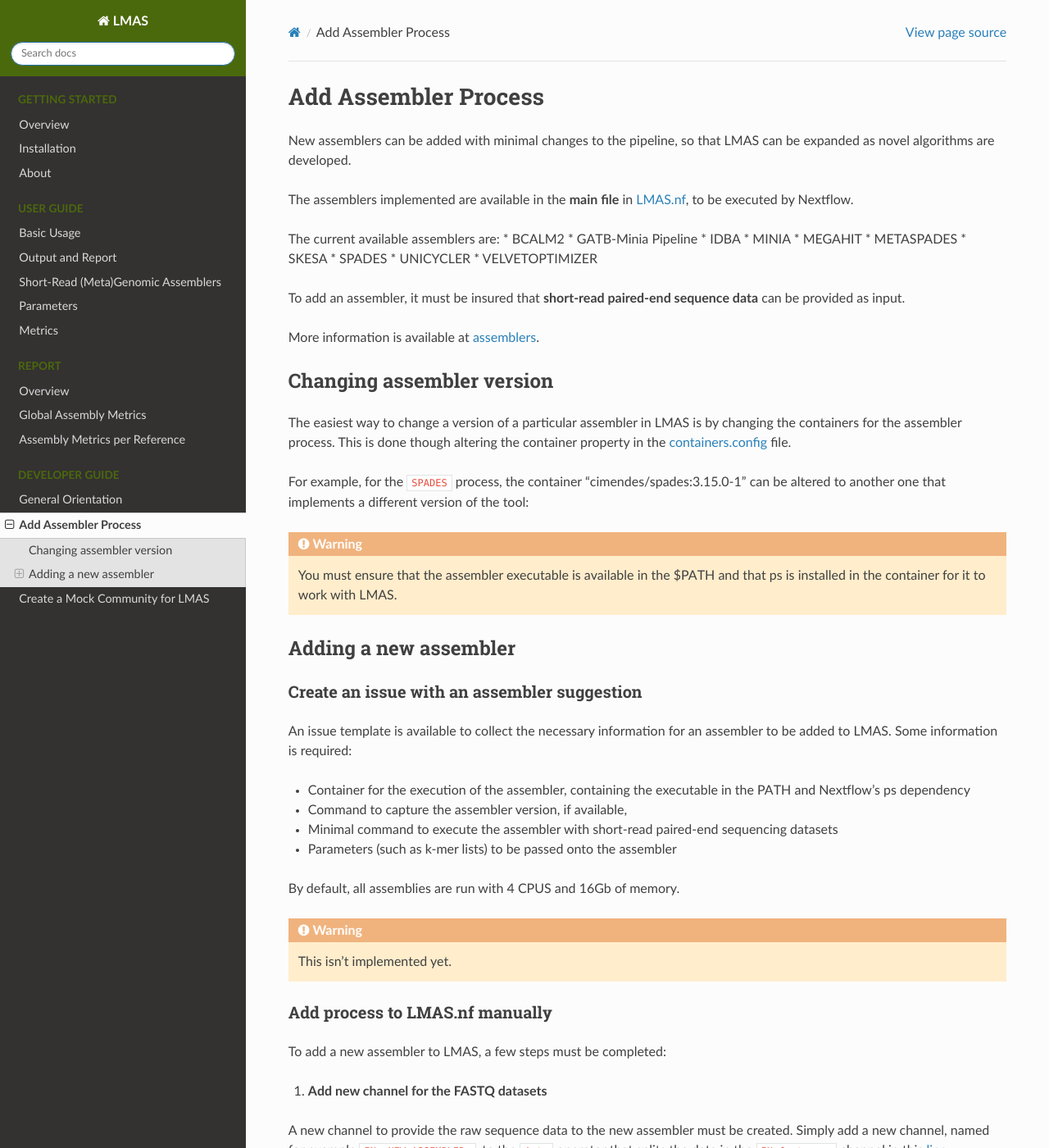
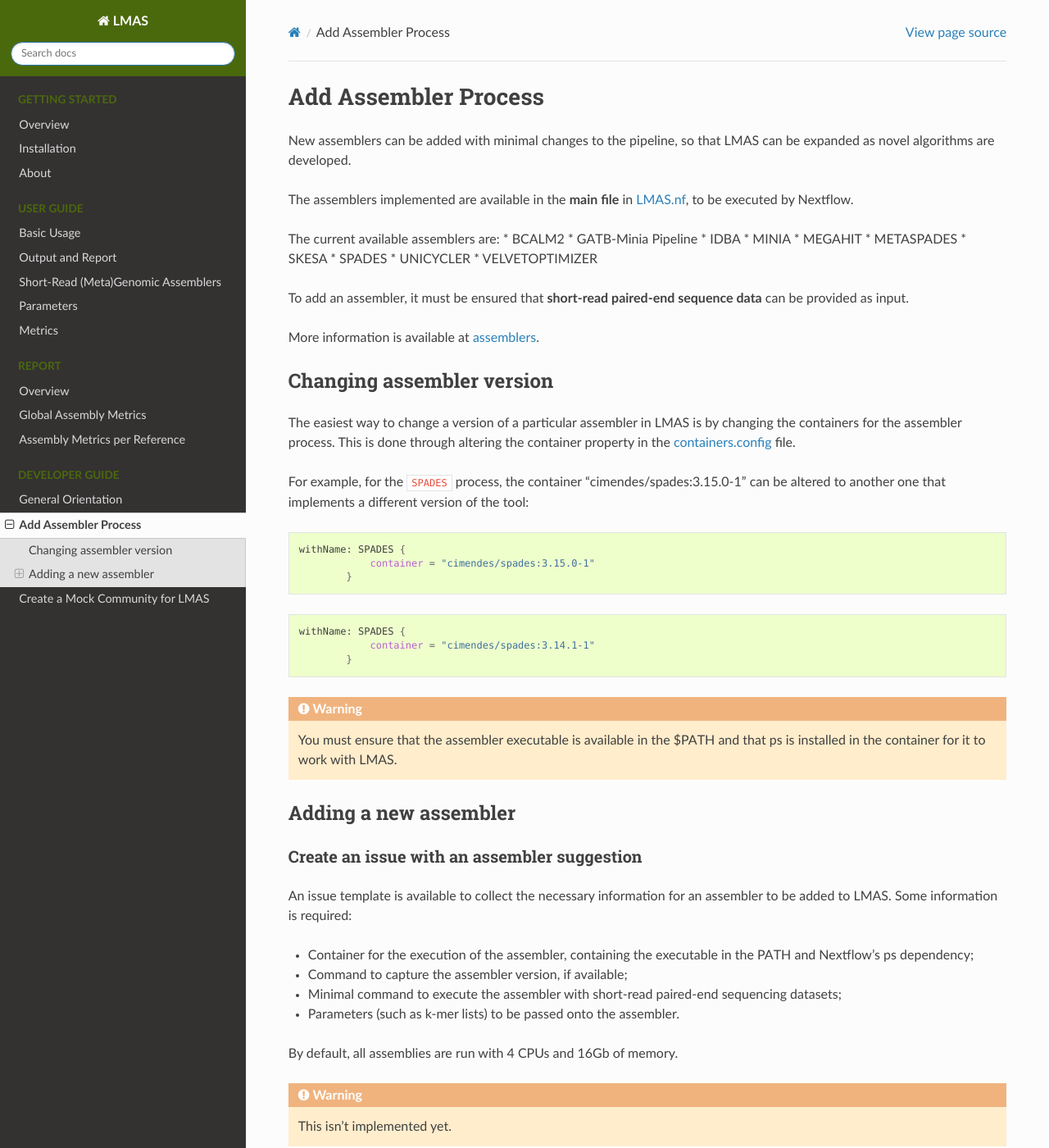
Before and after one commit to B-UMMI/LMAS, a Sphinx documentation site: the page built from docs/dev/add_process.rst, in a window 1280 px wide and 1400 px high. Shown: the whole window at 82% size. Built offline with Sphinx 7.4.7 and the Read the Docs theme 2.0.0, drawn with Linux system fonts in a browser that asks for light colours; some of the changed text lies outside the part shown.

Commit message:
Update dev add_process.

```diff
--- a/docs/dev/add_process.rst
+++ b/docs/dev/add_process.rst
@@ -19,26 +19,28 @@
 * UNICYCLER
 * VELVETOPTIMIZER
 
-To add an assembler, it must be insured that **short-read paired-end sequence data** can be provided as input.
+To add an assembler, it must be ensured that **short-read paired-end sequence data** can be provided as input.
 
-More information is available at `assemblers <../user/assemblers>`_.
+More information is available at `assemblers <../user/assemblers.html>`_.
 
 Changing assembler version
 -----------------------------------
 
 The easiest way to change a version of a particular assembler in LMAS is by changing the containers for the assembler process.
-This is done though altering the container property in the `containers.config <https://github.com/cimendes/LMAS/blob/main/containers.config>`_ file.
+This is done through altering the container property in the `containers.config <https://github.com/cimendes/LMAS/blob/main/containers.config>`_ file.
 
 For example, for the ``SPADES`` process, the container "cimendes/spades:3.15.0-1" can be altered to another one that implements a
 different version of the tool:
 
 .. code-block:: bash
+
     withName: SPADES {
                 container = "cimendes/spades:3.15.0-1"
             }
 
 
 .. code-block:: bash
+
     withName: SPADES {
                 container = "cimendes/spades:3.14.1-1"
             }
@@ -55,12 +57,12 @@
 An issue template is available to collect the necessary information for an assembler to be added to LMAS.
 Some information is required:
 
-* Container for the execution of the assembler, containing the executable in the PATH and Nextflow's ps dependency
-* Command to capture the assembler version, if available,
-* Minimal command to execute the assembler with short-read paired-end sequencing datasets
-* Parameters (such as k-mer lists) to be passed onto the assembler
+* Container for the execution of the assembler, containing the executable in the PATH and Nextflow's ps dependency;
+* Command to capture the assembler version, if available;
+* Minimal command to execute the assembler with short-read paired-end sequencing datasets;
+* Parameters (such as k-mer lists) to be passed onto the assembler.
 
-By default, all assemblies are run with 4 CPUS and 16Gb of memory.
+By default, all assemblies are run with 4 CPUs and 16Gb of memory.
 
 .. warning:: This isn't implemented yet.
 
@@ -69,7 +71,7 @@
 :::::::::::::::::::::::::::::::::
 To add a new assembler to LMAS, a few steps must be completed:
 
-1. **Add new channel for the FASTQ datasets**
+1. **Add a new channel for the FASTQ datasets**
 
 A new channel to provide the raw sequence data to the new assembler must be created.
 Simply add a new channel, named for example ``IN_<NEW_ASSEMBLER>``, to the ``into`` operator
@@ -78,6 +80,7 @@
 It should look like:
 
 .. code-block:: bash
+
     // SET CHANNELS FOR ASSEMBLERS
     IN_fastq_raw.into{
         IN_PROCESS_READS;
@@ -94,20 +97,21 @@
         IN_NEW_ASSEMBLER; // new channel added
         IN_TO_MAP} //mapping channel - minimap2
 
-.. warning:: Make sure the channel name isn't used elsewere. Otherwise Nextflow will throw an error
+.. warning:: Make sure the channel name isn't used elsewhere. Otherwise Nextflow will throw an error.
 
-2. **Add new process with the assembler**
+2. **Add a new process with the assembler**
 
 Parameters to be passed on to this new process can be added in the `params.config <https://github.com/cimendes/LMAS/blob/main/params.config>`_ file.
 You can access this values in the ``.nf`` file with ``params.<parameter>``.
-For example
+For example:
 
 .. code-block:: bash
+
     IN_NEW_ASSEMBLER_kmers = Channel.value(params.newassemblerKmers)
 
-.. warning:: For parameters need to be passed into a process through a channel.
+.. warning:: Parameters need to be passed into a process through a channel.
 
-To create the new process, you can use the following template, substituting ``NEW_ASSEMBLE`` with the new
+To create the new process, you can use the following template, substituting ``NEW_ASSEMBLER`` with the new
 assembler name:
 
 .. code-block:: bash
@@ -150,6 +154,7 @@
 It should look like:
 
 .. code-block:: bash
+
     // VERSION COLLECTION
     BCALM2_VERSION.mix(GATB_VERSION,
                         MINIA_VERSION,
@@ -164,12 +169,13 @@
 
 4. **Add assembly to main assembly collection**
 
-The channel with the assembly produced  must be merged into the main assembly collection channel
+The channel with the assembly produced must be merged into the main assembly collection channel
 for it to be processed. This is done in this `line <https://github.com/cimendes/LMAS/blob/main/LMAS.nf#L445>`_.
 
 It should look like:
 
 .. code-block:: bash
+
     // ASSEMBLY COLLECTION
     OUT_BCALM2.mix(OUT_GATB,
                     OUT_MINIA,
@@ -181,3 +187,39 @@
                     OUT_VELVETOPTIMIZER,
                     OUT_NEW_ASSEMBLER,   // new channel added
                     OUT_IDBA).set{ALL_ASSEMBLERS}
+
+5. **Add the resources for the new assembler**
+
+The resources for the new assembler need to be added to the ``resources.config`` file.
+
+It should look like:
+
+.. code-block:: bash
+
+    withName: NEW_ASSEMBLER {
+        cpus = 4
+        memory = {16.Gb*task.attempt}
+    }
+
+6. **Add the container for the new assembler**
+
+The container for the new assembler need to be added to the ``resources.config`` file.
+
+It should look like:
+
+.. code-block:: bash
+
+    withName: NEW_ASSEMBLER {
+        container = "username/NEW_ASSEMBLER:tag"
+    }
+
+7. (Optional) **Add parameters for the new assembler**
+
+Parameters that the new assembler requires for its execution need to be added to the ``params.config`` file.
+
+It should look like:
+
+.. code-block:: bash
+
+    //NEW_ASSEMBLER
+    new_assembler_parameter = parameter
```
